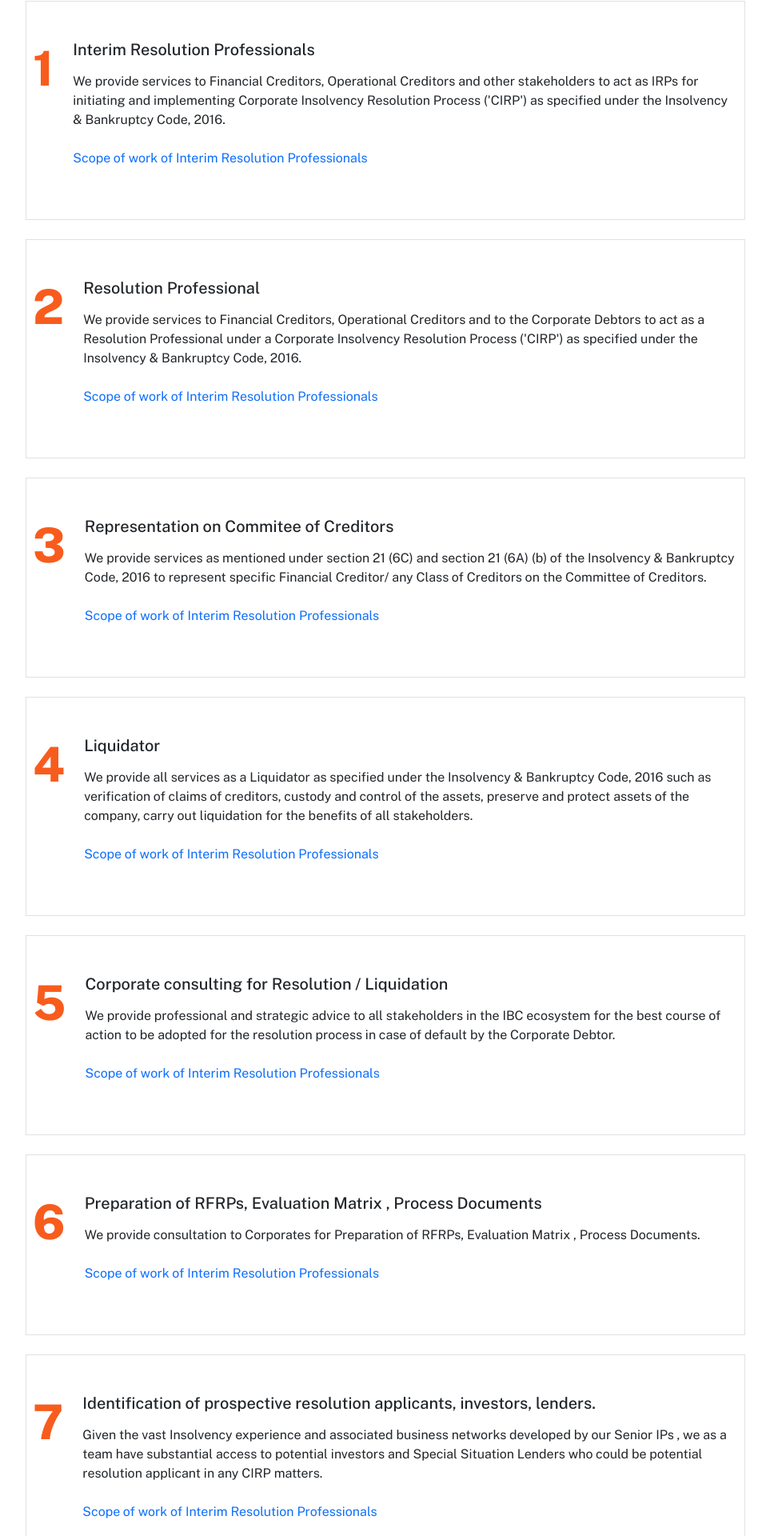
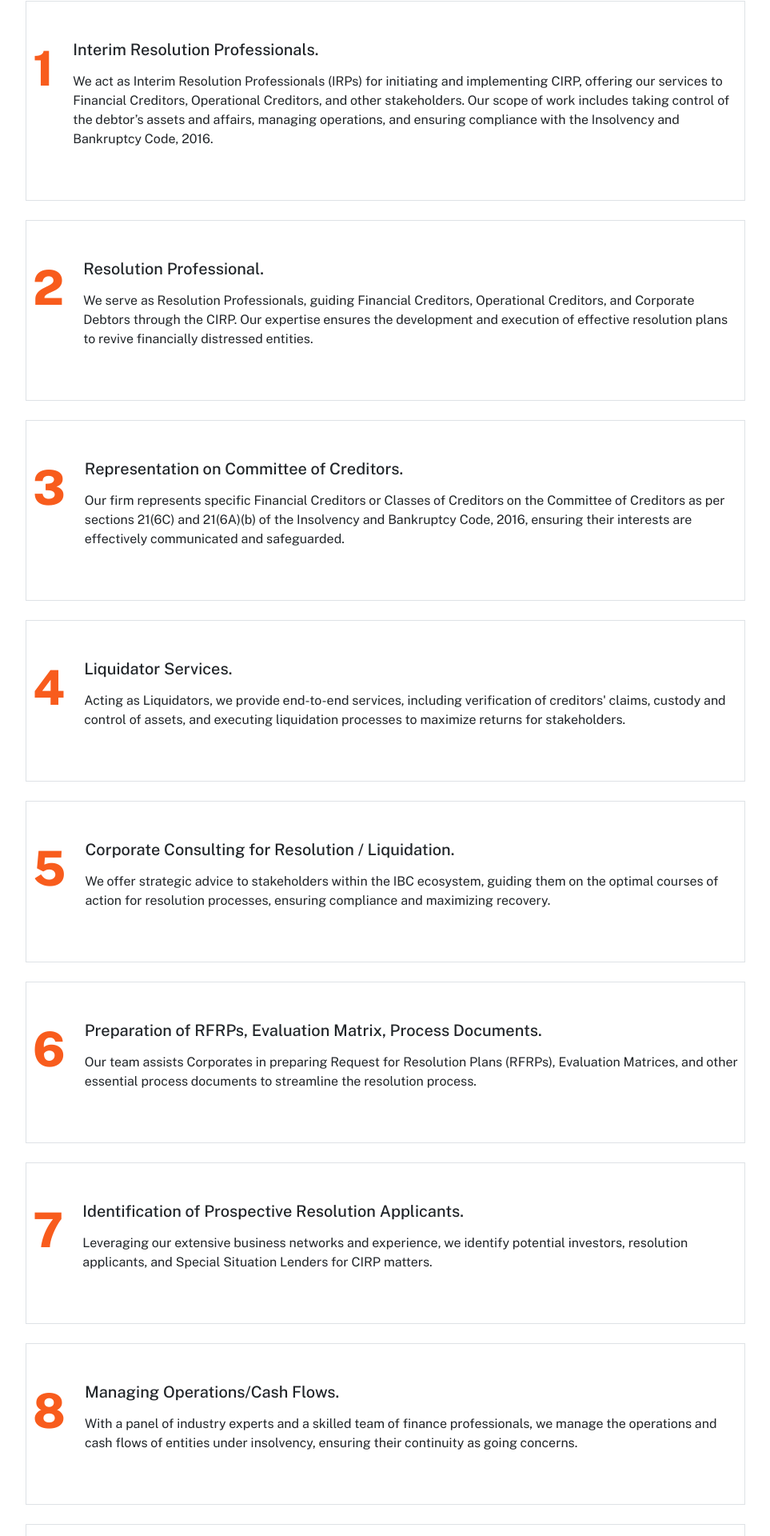
Before and after one commit to DivyaG7/ck, a React (Create React App) app: page /Service in a window 1280 px wide. Shown: the part 543-2463 px from the top of the page at 80% size, without its empty margins (158-1121 px from the left). Built offline with nearby package versions, Linux system fonts and the light colour scheme.

Commit message:
Initial commit

```diff
--- a/src/components/home.css
+++ b/src/components/home.css
@@ -68,7 +68,7 @@
 @keyframes bottomToTop {
   from {
     opacity: 0;
-    transform: translateY(40%);
+    transform: translateY(60%);
   }
   to {
     opacity: 1;
--- a/src/components/service.jsx
+++ b/src/components/service.jsx
@@ -53,7 +53,7 @@ export const Service = () => {
     }
   };
 
-  const handleChange6 = (isVisible6)=> {
+  const handleChange6 = (isVisible6) => {
     if (isVisible6) {
       setIsVisible6(true);
     }
@@ -138,9 +138,13 @@ export const Service = () => {
                     </div>
                     <div>
                       <div className='d-flex gap-2' style={{ flexDirection: 'column' }}>
-                        <h5>Interim Resolution Professionals</h5>
-                        <p>We provide services to Financial Creditors, Operational Creditors and other stakeholders to act as IRPs for initiating and implementing Corporate Insolvency Resolution Process ('CIRP') as specified under the Insolvency & Bankruptcy Code, 2016.</p>
-                        <a href='/' style={{ textDecoration: 'none' }}><p>Scope of work of Interim Resolution Professionals</p></a>
+                        <h5>Interim Resolution Professionals.</h5>
+                        <p>We act as Interim Resolution Professionals (IRPs)
+                          for initiating and implementing CIRP, offering our services to Financial Creditors,
+                          Operational Creditors, and other stakeholders. Our scope of work includes taking control
+                          of the debtor’s assets and affairs, managing operations, and ensuring compliance with
+                          the Insolvency and Bankruptcy Code, 2016.
+                        </p>
                       </div>
                     </div>
                   </div>
@@ -157,9 +161,12 @@ export const Service = () => {
                     </div>
                     <div>
                       <div className='d-flex gap-2' style={{ flexDirection: 'column' }}>
-                        <h5>Resolution Professional</h5>
-                        <p>We provide services to Financial Creditors, Operational Creditors and to the Corporate Debtors to act as a Resolution Professional under a Corporate Insolvency Resolution Process ('CIRP') as specified under the Insolvency & Bankruptcy Code, 2016.</p>
-                        <a href='/' style={{ textDecoration: 'none' }}><p>Scope of work of Interim Resolution Professionals</p></a>
+                        <h5>Resolution Professional.</h5>
+                        <p>We serve as Resolution Professionals, guiding Financial
+                          Creditors, Operational Creditors, and Corporate Debtors through the CIRP. Our expertise
+                          ensures the development and execution of effective resolution plans to revive financially
+                          distressed entities.
+                        </p>
                       </div>
                     </div>
                   </div>
@@ -177,9 +184,12 @@ export const Service = () => {
                     </div>
                     <div>
                       <div className='d-flex gap-2' style={{ flexDirection: 'column' }}>
-                        <h5>Representation on Commitee of Creditors</h5>
-                        <p>We provide services as mentioned under section 21 (6C) and section 21 (6A) (b) of the Insolvency & Bankruptcy Code, 2016 to represent specific Financial Creditor/ any Class of Creditors on the Committee of Creditors.</p>
-                        <a href='/' style={{ textDecoration: 'none' }}><p>Scope of work of Interim Resolution Professionals</p></a>
+                        <h5>Representation on Committee of Creditors.</h5>
+                        <p>Our firm represents specific Financial
+                          Creditors or Classes of Creditors on the Committee of Creditors as per sections 21(6C)
+                          and 21(6A)(b) of the Insolvency and Bankruptcy Code, 2016, ensuring their interests are
+                          effectively communicated and safeguarded.
+                        </p>
                       </div>
                     </div>
                   </div>
@@ -197,9 +207,10 @@ export const Service = () => {
                     </div>
                     <div>
                       <div className='d-flex gap-2' style={{ flexDirection: 'column' }}>
-                        <h5>Liquidator</h5>
-                        <p>We provide all services as a Liquidator as specified under the Insolvency & Bankruptcy Code, 2016 such as verification of claims of creditors, custody and control of the assets, preserve and protect assets of the company, carry out liquidation for the benefits of all stakeholders.</p>
-                        <a href='/' style={{ textDecoration: 'none' }}><p>Scope of work of Interim Resolution Professionals</p></a>
+                        <h5>Liquidator Services.</h5>
+                        <p>Acting as Liquidators, we provide end-to-end services, including
+                          verification of creditors' claims, custody and control of assets, and executing liquidation
+                          processes to maximize returns for stakeholders.</p>
                       </div>
                     </div>
                   </div>
@@ -216,9 +227,10 @@ export const Service = () => {
                     </div>
                     <div>
                       <div className='d-flex gap-2' style={{ flexDirection: 'column' }}>
-                        <h5>Corporate consulting for Resolution / Liquidation</h5>
-                        <p>We provide professional and strategic advice to all stakeholders in the IBC ecosystem for the best course of action to be adopted for the resolution process in case of default by the Corporate Debtor.</p>
-                        <a href='/' style={{ textDecoration: 'none' }}><p>Scope of work of Interim Resolution Professionals</p></a>
+                        <h5>Corporate Consulting for Resolution / Liquidation.</h5>
+                        <p>We offer strategic advice to
+                          stakeholders within the IBC ecosystem, guiding them on the optimal courses of action for
+                          resolution processes, ensuring compliance and maximizing recovery.</p>
                       </div>
                     </div>
                   </div>
@@ -236,9 +248,10 @@ export const Service = () => {
                     </div>
                     <div>
                       <div className='d-flex gap-2' style={{ flexDirection: 'column' }}>
-                        <h5>Preparation of RFRPs, Evaluation Matrix , Process Documents</h5>
-                        <p>We provide consultation to Corporates for Preparation of RFRPs, Evaluation Matrix , Process Documents.</p>
-                        <a href='/' style={{ textDecoration: 'none' }}><p>Scope of work of Interim Resolution Professionals</p></a>
+                        <h5>Preparation of RFRPs, Evaluation Matrix, Process Documents.</h5>
+                        <p>Our team assists
+                          Corporates in preparing Request for Resolution Plans (RFRPs), Evaluation Matrices,
+                          and other essential process documents to streamline the resolution process.</p>
                       </div>
                     </div>
                   </div>
@@ -256,9 +269,11 @@ export const Service = () => {
                     </div>
                     <div>
                       <div className='d-flex gap-2' style={{ flexDirection: 'column' }}>
-                        <h5>Identification of prospective resolution applicants, investors, lenders.</h5>
-                        <p>Given the vast Insolvency experience and associated business networks developed by our Senior IPs , we as a team have substantial access to potential investors and Special Situation Lenders who could be potential resolution applicant in any CIRP matters.</p>
-                        <a href='/' style={{ textDecoration: 'none' }}><p>Scope of work of Interim Resolution Professionals</p></a>
+                        <h5>Identification of Prospective Resolution Applicants.</h5>
+                        <p>Leveraging our extensive
+                          business networks and experience, we identify potential investors, resolution applicants,
+                          and Special Situation Lenders for CIRP matters.
+                        </p>
                       </div>
                     </div>
                   </div>
@@ -276,9 +291,11 @@ export const Service = () => {
                     </div>
                     <div>
                       <div className='d-flex gap-2' style={{ flexDirection: 'column' }}>
-                        <h5>Managing operations/cash flows of the entity under Insolvency.</h5>
-                        <p>Witworth has on its panel many industry experts from varied industry segments. These are senior and experienced professionals with working knowledge of each industry having personally worked in those segments. These Industry Specialists coupled with an experienced team of CAs, CSes, and finance and business professionals are available at all our branch locations enabling us to manage the ongoing operations, control cash flows and payments for maintaining an entity under CIRP as a going concern.</p>
-                        <a href='/' style={{ textDecoration: 'none' }}><p>Scope of work of Interim Resolution Professionals</p></a>
+                        <h5>Managing Operations/Cash Flows.</h5>
+                        <p>With a panel of industry experts and a skilled team
+                          of finance professionals, we manage the operations and cash flows of entities under
+                          insolvency, ensuring their continuity as going concerns.
+                        </p>
                       </div>
                     </div>
                   </div>
@@ -296,9 +313,10 @@ export const Service = () => {
                     </div>
                     <div>
                       <div className='d-flex gap-2' style={{ flexDirection: 'column' }}>
-                        <h5>IBC Acquisition Strategy Advisory for resolution applicants for acquisition of assets / entities through the CIRP / Liquidation process</h5>
-                        <p>We advise clients who are looking to invest in distressed assets though the CIRP / Liquidation route. Their investment strategy as well as handholding them through the process is part of our Advisory business.</p>
-                        <a href='/' style={{ textDecoration: 'none' }}><p>Scope of work of Interim Resolution Professionals</p></a>
+                        <h5>IBC Acquisition Strategy Advisory.</h5>
+                        <p>We advise clients on acquiring distressed assets
+                          through CIRP and Liquidation processes, providing strategic insights and handholding
+                          through the entire acquisition journey.</p>
                       </div>
                     </div>
                   </div>
@@ -316,11 +334,10 @@ export const Service = () => {
                     </div>
                     <div>
                       <div className='d-flex gap-2' style={{ flexDirection: 'column' }}>
-                        <h5>Preparation of resolution plans and representations of resolution applicant before RP, CoC , NCLT</h5>
-                        <p>Our team of experts will help the resolution applicant to prepare an appropriate Resolution Plan for the business entity under CIRP.
-                          <br></br>
-                          As per Section 5(26) of the IBC, "Resolution Plan" means a plan proposed by any person for Insolvency Resolution of the Corporate Debtor as a going concern. A resolution plan is prepared on the basis of the Information Memorandum given by the Resolution Professional.</p>
-                        <a href='/' style={{ textDecoration: 'none' }}><p>Scope of work of Interim Resolution Professionals</p></a>
+                        <h5>Preparation of Resolution Plans.</h5>
+                        <p>Our experts assist resolution applicants in preparing
+                          comprehensive Resolution Plans, ensuring they meet all regulatory requirements and
+                          effectively address the needs of the Corporate Debtor.</p>
                       </div>
                     </div>
                   </div>
@@ -339,8 +356,10 @@ export const Service = () => {
                     <div>
                       <div className='d-flex gap-2' style={{ flexDirection: 'column' }}>
                         <h5>Legal Advisory Service / Representation</h5>
-                        <p>We provide legal assistance to our clients through empanelled advocates for initiating the Insolvency Resolution process. We have established associations with reputed Legal firms to undertake cases with NCLT benches. All the needs of the client with regard to the following are taken care of .</p>
-                        <a href='/' style={{ textDecoration: 'none' }}><p>Scope of work of Interim Resolution Professionals</p></a>
+                        <p>Partnering with reputable legal firms, we
+                          provide extensive legal advisory services, including filing CIRP applications, pleadings,
+                          and representing stakeholders before NCLT, NCLAT, and the Supreme Court of India.
+                        </p>
                       </div>
                     </div>
                   </div>
@@ -359,8 +378,10 @@ export const Service = () => {
                     <div>
                       <div className='d-flex gap-2' style={{ flexDirection: 'column' }}>
                         <h5>Interim Finance / Fund Syndications</h5>
-                        <p>The team is experienced in raising Interim Finance for companies under CIRP as well as implementing complex transactions involved in arranging fund syndication and for raising funds from investors, Special Situation Funds and NBFCs etc. for restructuring, takeover etc. of financially distressed entities. The team advises on navigating bankruptcies, acquisitions, debt restructurings, trading etc.</p>
-                        <a href='/' style={{ textDecoration: 'none' }}><p>Scope of work of Interim Resolution Professionals</p></a>
+                        <p>Our team is adept at raising interim finance for
+                          companies under CIRP, arranging fund syndication, and navigating complex financial
+                          transactions for restructuring and takeovers.
+                        </p>
                       </div>
                     </div>
                   </div>
@@ -379,8 +400,8 @@ export const Service = () => {
                     <div>
                       <div className='d-flex gap-2' style={{ flexDirection: 'column' }}>
                         <h5>NCLT/NCLAT Representations</h5>
-                        <p>To prepare any kind of application for and represent before NCLT and NCLAT.</p>
-                        <a href='/' style={{ textDecoration: 'none' }}><p>Scope of work of Interim Resolution Professionals</p></a>
+                        <p>We prepare and represent applications before NCLT
+                          and NCLAT, ensuring our clients' interests are thoroughly advocated.</p>
                       </div>
                     </div>
                   </div>
@@ -398,9 +419,11 @@ export const Service = () => {
                     </div>
                     <div>
                       <div className='d-flex gap-2' style={{ flexDirection: 'column' }}>
-                        <h5>Advisory to Corporate Debtor</h5>
-                        <p>Advisory to Corporate Debtor under financial stress as per RBI Circular dated June 7, 2019 and Sashakt Scheme.</p>
-                        <a href='/' style={{ textDecoration: 'none' }}><p>Scope of work of Interim Resolution Professionals</p></a>
+                        <h5>Advisory to Corporate Debtors</h5>
+                        <p>We offer advisory services to Corporate Debtors under
+                          financial stress, following RBI Circulars and the Sashakt Scheme, guiding them towards
+                          financial stability.
+                        </p>
                       </div>
                     </div>
                   </div>
@@ -418,9 +441,11 @@ export const Service = () => {
                     </div>
                     <div>
                       <div className='d-flex gap-2' style={{ flexDirection: 'column' }}>
-                        <h5>Advisory to Banks /FIs</h5>
-                        <p>Advise Banks/Financial Institutions in shortlisting matters for action under IBC Vs SARFAESI</p>
-                        <a href='/' style={{ textDecoration: 'none' }}><p>Scope of work of Interim Resolution Professionals</p></a>
+                        <h5>Advisory to Banks / FIs</h5>
+                        <p>We assist Banks and Financial Institutions in determining the
+                          best actions under IBC versus SARFAESI, ensuring optimal outcomes for their
+                          distressed assets.
+                        </p>
                       </div>
                     </div>
                   </div>
```
